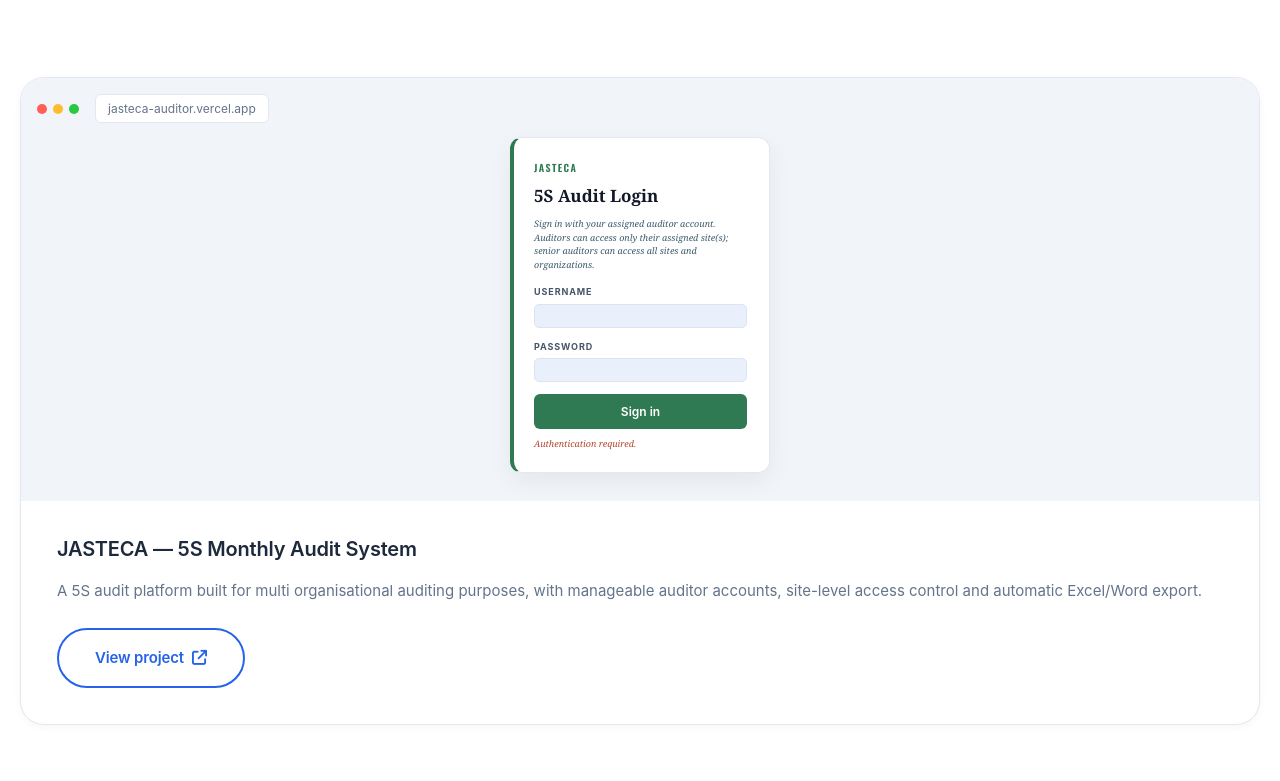
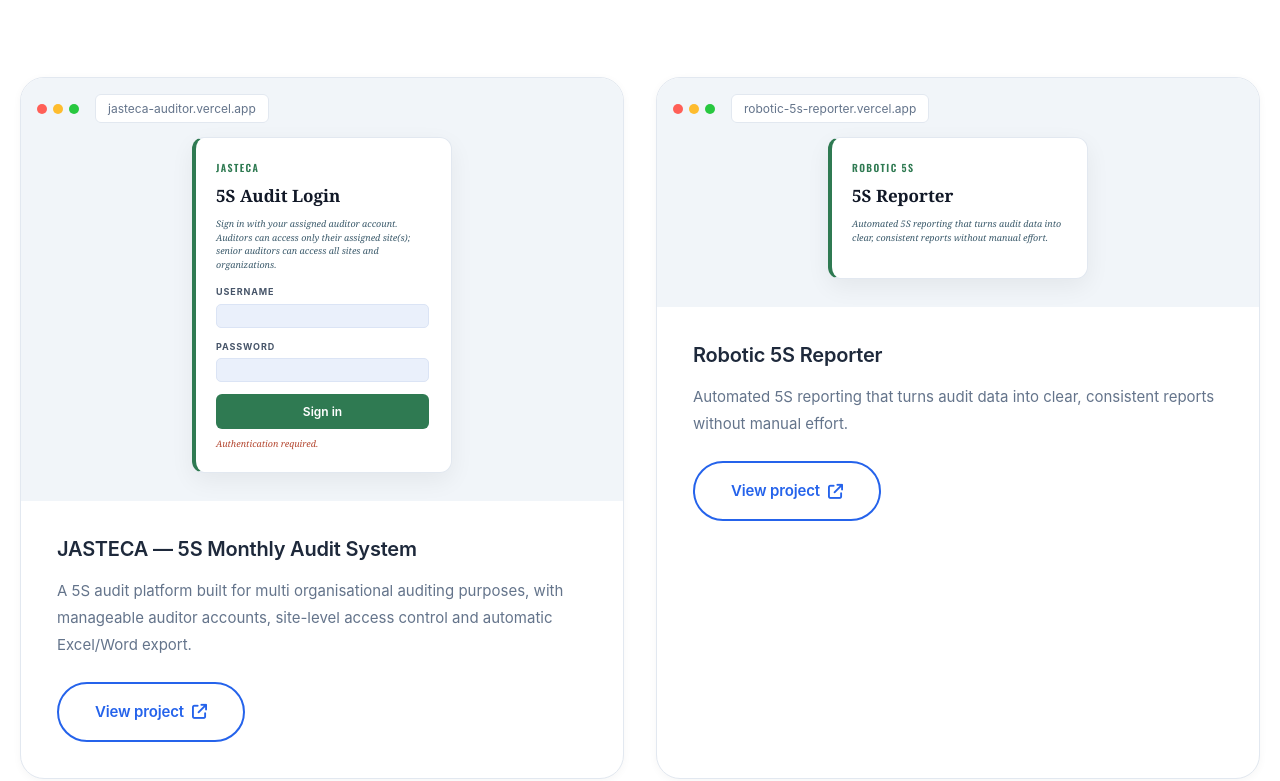
Before and after one commit to Dilmins/bridgp.com, a plain HTML site: page index.html in a window 1280 px wide. Shown: the part 3155-3936 px from the top of the page. Drawn offline with nearby package versions, Linux system fonts and the light colour scheme.

Commit message:
Add Our Works section linking 5S Auditor and Robotic 5S Reporter
Co-Authored-By: Claude Sonnet 5.5 <noreply@anthropic.com>

```diff
--- a/index.html
+++ b/index.html
@@ -221,6 +221,26 @@
                         <a href="https://jasteca-auditor.vercel.app/" target="_blank" rel="noopener" class="btn btn-secondary">View project <i class="fas fa-arrow-up-right-from-square"></i></a>
                     </div>
                 </div>
+                <div class="work-card">
+                    <div class="work-preview">
+                        <div class="browser-chrome">
+                            <span class="browser-dot" style="background:#ff5f57"></span>
+                            <span class="browser-dot" style="background:#febc2e"></span>
+                            <span class="browser-dot" style="background:#28c840"></span>
+                            <span class="browser-url">robotic-5s-reporter.vercel.app</span>
+                        </div>
+                        <div class="work-preview-body">
+                            <div class="work-preview-brand">ROBOTIC 5S</div>
+                            <p class="work-preview-title">5S Reporter</p>
+                            <p class="work-preview-desc">Automated 5S reporting that turns audit data into clear, consistent reports without manual effort.</p>
+                        </div>
+                    </div>
+                    <div class="work-card-body">
+                        <h3>Robotic 5S Reporter</h3>
+                        <p>Automated 5S reporting that turns audit data into clear, consistent reports without manual effort.</p>
+                        <a href="https://robotic-5s-reporter.vercel.app/" target="_blank" rel="noopener" class="btn btn-secondary">View project <i class="fas fa-arrow-up-right-from-square"></i></a>
+                    </div>
+                </div>
             </div>
         </div>
     </section>
```
